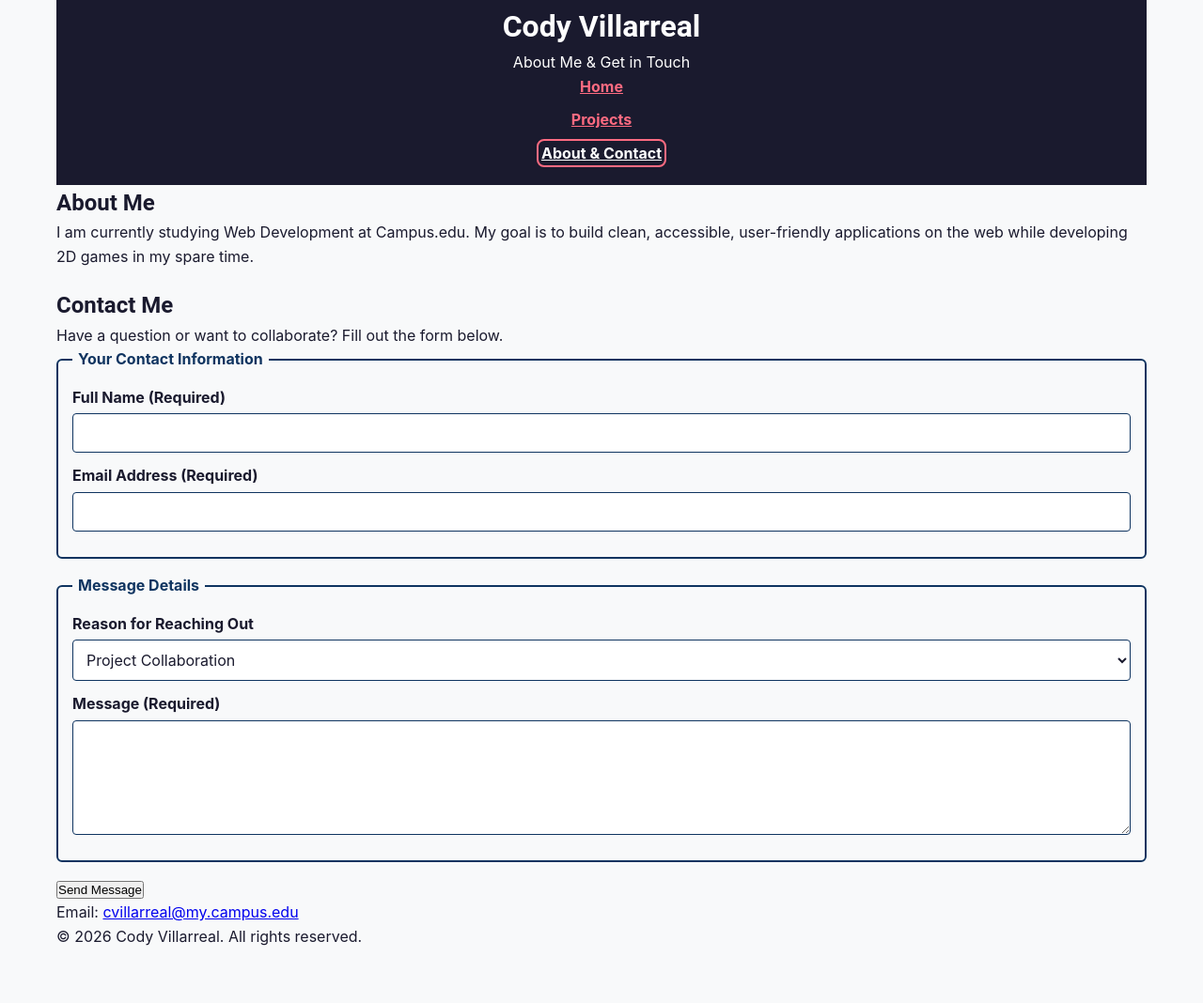
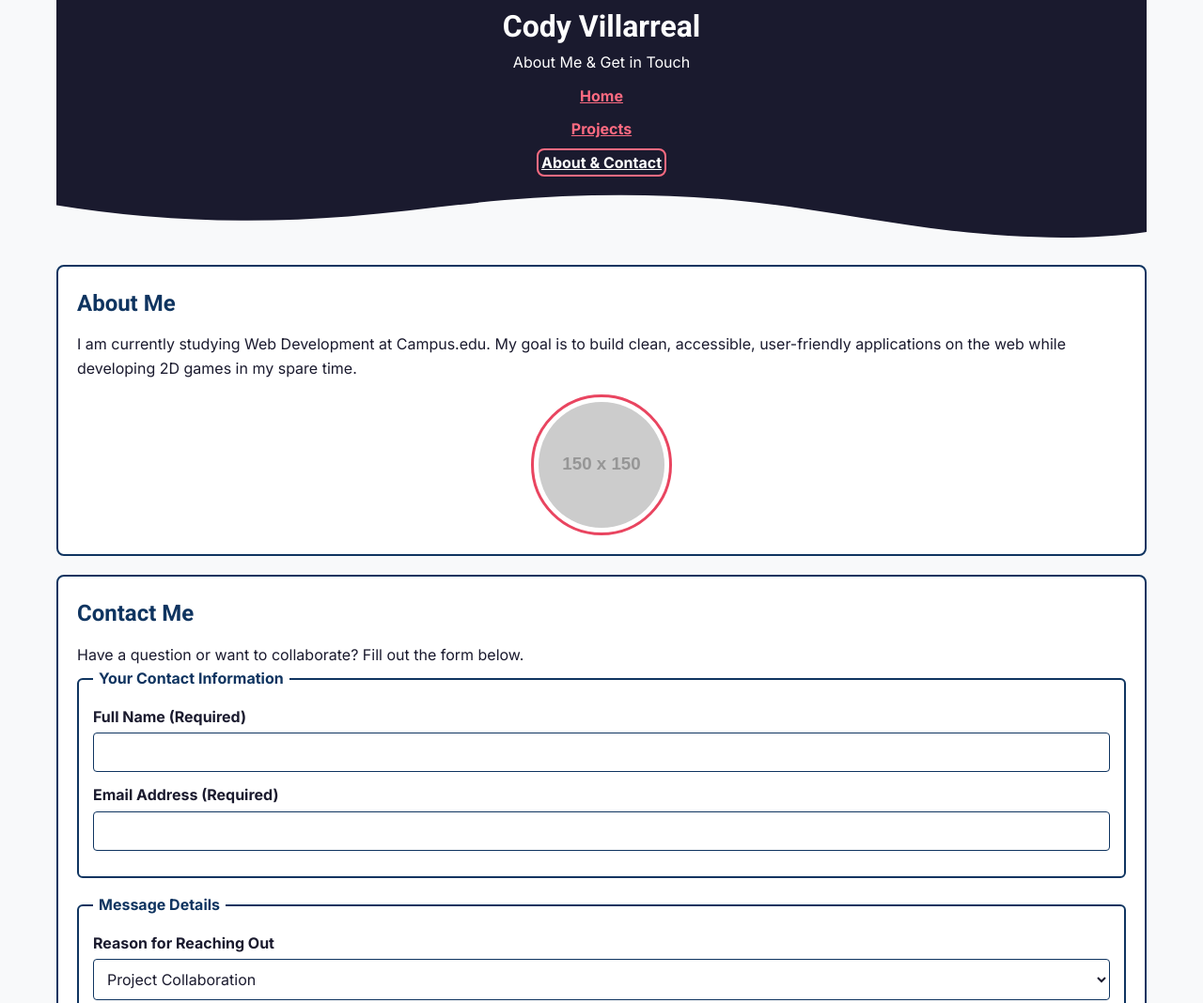
Before and after one commit to cvillarreal-stack/homework-1-webpage, a plain HTML site: page about.html in a window 1280 px wide. Shown: the part 37-1105 px from the top of the page at 94% size. Before the commit the page ends 1067 px from the top, so only its background shows below. Drawn offline with Linux system fonts and the light colour scheme; placeholder pictures from the web are drawn by us.

Commit message:
Refactor about.html structure and update styles

```diff
--- a/about.html
+++ b/about.html
@@ -4,13 +4,18 @@
   <meta charset="UTF-8">
   <meta name="viewport" content="width=device-width, initial-scale=1.0">
   <title>About &amp; Contact - Cody Villarreal</title>
+  <!-- Google Font Pairing: Roboto (Headings) + Inter (Body) -->
+  <link rel="preconnect" href="https://fonts.googleapis.com">
+  <link rel="preconnect" href="https://fonts.gstatic.com" crossorigin>
+  <link href="https://fonts.googleapis.com/css2?family=Inter:wght@400;600;700&family=Roboto:wght@700&display=swap" rel="stylesheet">
   <link rel="stylesheet" href="styles.css">
 </head>
 <body>
   <header>
-    <div class="container">
+    <div>
       <h1>Cody Villarreal</h1>
-      <p class="subtitle">About Me &amp; Get in Touch</p>
+      <p>About Me &amp; Get in Touch</p>
+    </div>
     <nav aria-label="Main Navigation">
       <ul>
         <li><a href="index.html">Home</a></li>
@@ -18,16 +23,27 @@
         <li><a href="about.html" aria-current="page">About &amp; Contact</a></li>
       </ul>
     </nav>
-    </div>
   </header>
 
-  <main class="container">
-    <section class="card">
+  <!-- Wavy Divider (Decorative - Hidden from screen readers & WAVE) -->
+  <div class="wave-container">
+    <svg viewBox="0 0 1200 120" preserveAspectRatio="none" aria-hidden="true" focusable="false">
+      <path d="M321.39,56.44c58-10.79,114.16-30.13,172-41.86,82.39-16.72,168.19-17.73,250.45-.39C823.78,31,906.67,72,985.66,92.83c70.05,18.48,146.53,26.09,214.34,3V0H0V27.35A600.21,600.21,0,0,0,321.39,56.44Z" fill="#1a1a2e"></path>
+    </svg>
+  </div>
+
+  <main>
+    <section class="card-section">
       <h2>About Me</h2>
+      <div class="about-flex">
         <p>I am currently studying Web Development at Campus.edu. My goal is to build clean, accessible, user-friendly applications on the web while developing 2D games in my spare time.</p>
+        <img class="profile-img"
+             src="https://dummyimage.com/150x150/cccccc/000000.png&text=Profile"
+             alt="Profile picture of Cody Villarreal">
+      </div>
     </section>
 
-    <section class="card" aria-labelledby="contact-heading">
+    <section class="card-section" aria-labelledby="contact-heading">
       <h2 id="contact-heading">Contact Me</h2>
       <p>Have a question or want to collaborate? Fill out the form below.</p>
 
@@ -67,14 +83,15 @@
           </div>
         </fieldset>
 
-        <button type="submit" class="btn">Send Message</button>
+        <button type="submit" class="btn-submit">Send Message</button>
         <p id="form-success" class="success-message" role="status" hidden>Thank you! Your message passed validation and is ready to send.</p>
       </form>
     </section>
   </main>
 
   <footer>
-    <div class="container">
+    <div id="contact">
+      <h3>Contact Me</h3>
       <p>Email: <a href="mailto:cvillarreal@my.campus.edu">cvillarreal@my.campus.edu</a></p>
       <p>&copy; 2026 Cody Villarreal. All rights reserved.</p>
     </div>
```
Lines whose indentation alone changed are shown as unchanged.
